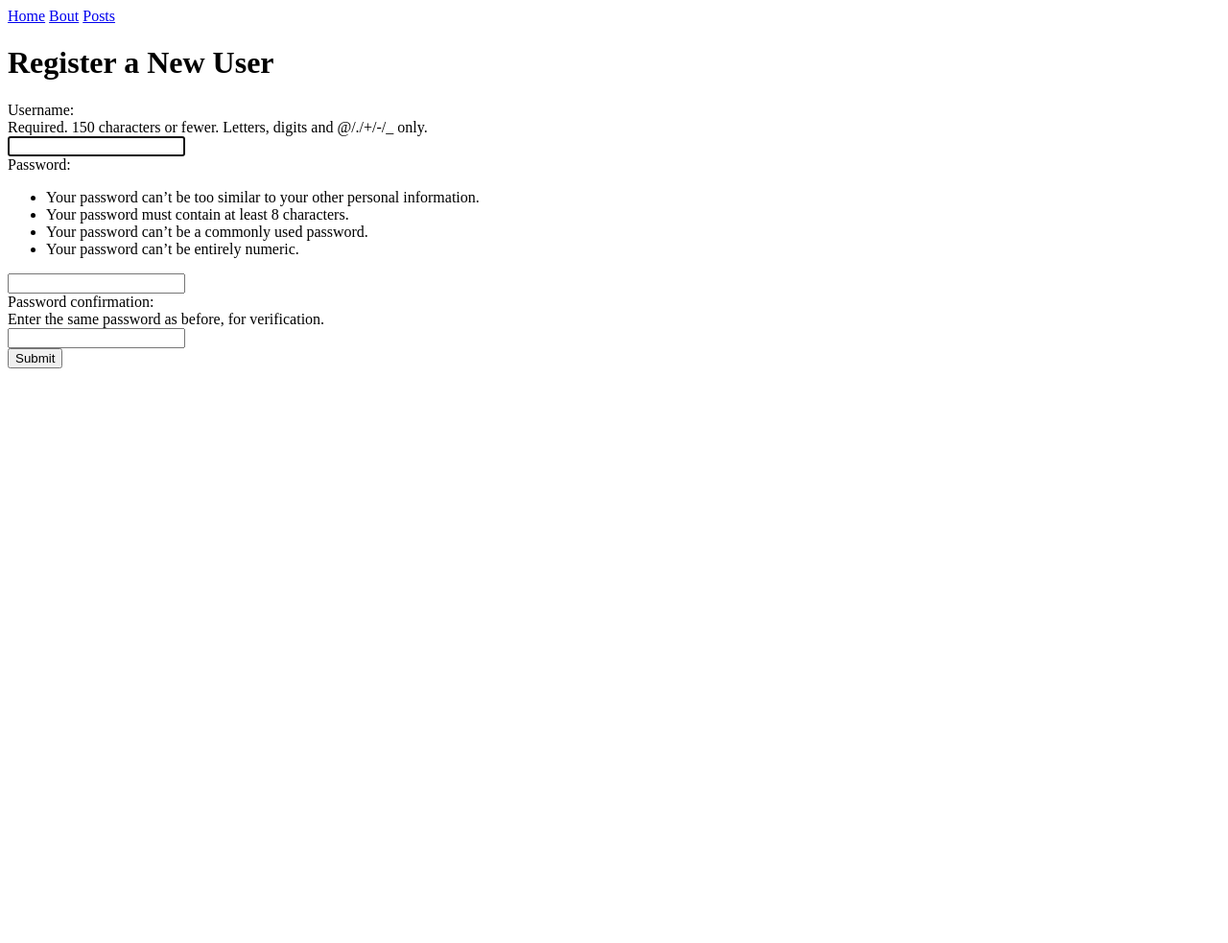
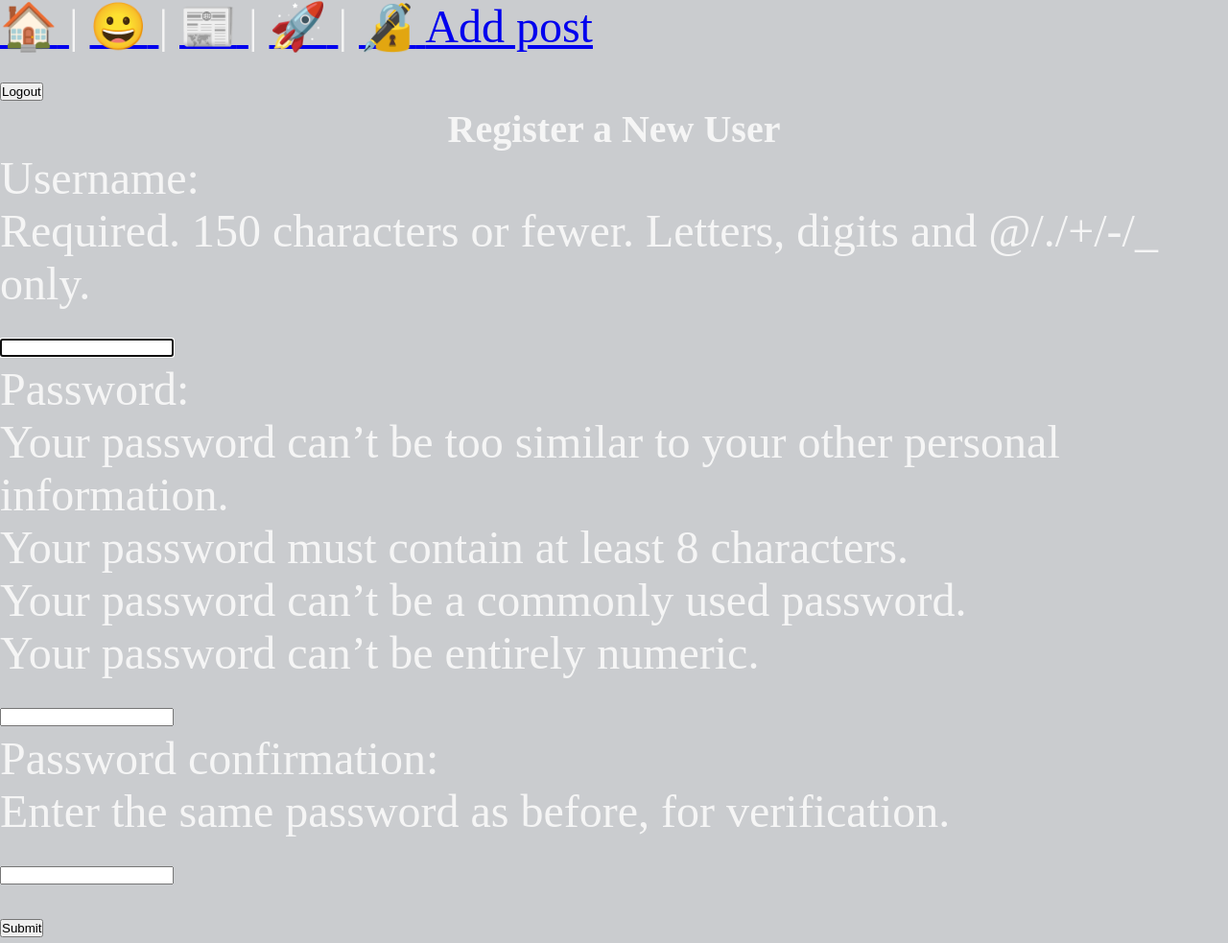
Before and after one commit to Buberintwari/lesson01, a Django app: page /users/register/ in a window 1280 px wide. Shown: the whole page at 96% size. Before the commit the page ends 384 px from the top, so only its background shows below. Run offline with Django 5.2, Linux system fonts and the light colour scheme.

Commit message:
last07192024

```diff
--- a/myproject/posts/templates/posts/posts_list.html
+++ b/myproject/posts/templates/posts/posts_list.html
@@ -12,7 +12,7 @@ Posts List
 
 <article class="post" >
 <h2>
-    <a href="{% url 'post_page' slug=post.slug %}">
+    <a href="{% url 'posts:page' slug=post.slug %}">
         {{ post.title}}
     </a>
 
--- a/myproject/posts/urls.py
+++ b/myproject/posts/urls.py
@@ -1,9 +1,10 @@
-from django.urls import path # type: ignore
+from django.urls import path
 from . import views
 
-#app_name ='posts'
+app_name = 'posts'
 
 urlpatterns = [
-    path('', views.posts_list, name="posts"),
-    path('<slug:slug>', views.post_page, name="post_page"),
+    path('', views.posts_list, name="list"),
+    path('new-post/', views.post_new, name="new-post"),
+    path('<slug:slug>/', views.post_page, name="page"),
 ]
--- a/myproject/static/css/style.css
+++ b/myproject/static/css/style.css
@@ -1,4 +1,4 @@
-/*{
+*{
     padding: 0;
     margin: 0;
     box-sizing: border-box;
@@ -10,9 +10,9 @@
 body{
     min-height: 100vh;
     display: grid;
-   place-content: center;
-     font-size: 3rem;
-    background-color: rgb(244, 154, 154);
+    place-content: center;
+    font-size: 3rem;
+    background-color: rgb(202, 204, 207);
     color: whitesmoke;
 
 }
@@ -39,5 +39,3 @@ h1,h2{
     max-width: 800px;
 
 }
-
-*/
--- a/myproject/templates/layout.html
+++ b/myproject/templates/layout.html
@@ -8,22 +8,40 @@
         {% block title %}
             Django App
         {% endblock %}
-
     </title>
     <link rel="stylesheet" href="{% static 'css/style.css' %}">
     <script src="{% static 'js/main.js' %}" defer></script>
 </head>
 <body>
     <nav>
-<a href="/">Home</a>
-<a href="/about">Bout</a>
-<a href=" {% url 'posts' %}">Posts</a>
+        <a href="/">
+            <span role="img" aria-label="Home" title="Home">🏠</span>
+        </a> |
+        <a href="/about">
+            <span role="img" aria-label="About" title="About">😀</span>
+        </a> |
+        <a href="{% url 'posts:list' %}">
+            <span role="img" aria-label="Posts" title="Posts">📰</span>
+        </a> |
+        <a href="{% url 'users:register' %}">
+            <span role="img" aria-label="User Registration" title="User Registration">🚀</span>
+        </a> |
+        <a href="{% url 'users:login' %}">
+            <span role="img" aria-label="User Login" title="User Login">🔏</span>
+        </a>
+
+        <a href="{% url 'posts:new-post' %}">
+            <span role="img" aria-label="New Post" title="New Post">Add post</span>
+        </a>
+    <form class="logout" action="{%  url 'users:logout'%}"  method="post">
+        {% csrf_token %}
+        <button class="logout" aira-label="User Logout" title="User Logout">Logout</button>
+    </form>
+
     </nav>
     <main>
         {% block content %}
-{% endblock  %}
+        {% endblock %}
     </main>
-
-
 </body>
 </html>
--- a/myproject/users/templates/users/register.html
+++ b/myproject/users/templates/users/register.html
@@ -1,20 +1,14 @@
-
-
-{% extends "layout.html" %}
+{% extends 'layout.html' %}
 
 {% block title %}
     Register a New User
-{% endblock title %}
+{% endblock %}
 
 {% block content %}
-<h1> Register a New User</h1>
-
-<form class="form-with-validation"
-      action="/users/register/"
-method="post">
-{% csrf_token %}
-{{ form }}
-<button class="form-submit"> Submit</button>
-</form>
-
-{% endblock content %}
+    <h1>Register a New User</h1>
+    <form class="form-with-validation" action="/users/register/" method="post">
+        {% csrf_token %}
+        {{ form }}
+        <button class="form-submit">Submit</button>
+    </form>
+{% endblock %}
--- a/myproject/users/urls.py
+++ b/myproject/users/urls.py
@@ -1,9 +1,11 @@
-from django.urls import path # type: ignore
+from django.urls import path
 from . import views
 
-app_name ='users'
+app_name = 'users'
 
 urlpatterns = [
+
     path('register/', views.register_view, name="register"),
-
+    path('login/', views.login_view, name="login"),
+    path('logout/', views.logout_view, name="logout"),
 ]
--- a/myproject/users/views.py
+++ b/myproject/users/views.py
@@ -1,13 +1,32 @@
-from django.shortcuts import render, redirect # type: ignore
-from django.contrib.auth.forms import UserCreationForm # type: ignore
+from django.shortcuts import render, redirect
+from django.contrib.auth.forms import UserCreationForm, AuthenticationForm
+from django.contrib.auth import login, logout
+
 # Create your views here.
-
-def register_view (request):
+def register_view(request):
     if request.method == "POST":
         form = UserCreationForm(request.POST)
         if form.is_valid():
-            form.save()
+            login(request, form.save())
             return redirect("posts:list")
     else:
-            form = UserCreationForm()
-    return render(request,"users/register.html",{ "form": form })
+        form = UserCreationForm()
+    return render(request, "users/register.html", { "form": form })
+
+def login_view(request):
+    if request.method == "POST":
+        form = AuthenticationForm(data=request.POST)
+        if form.is_valid():
+            login(request, form.get_user())
+            if 'next' in request.POST:
+                return redirect(request.POST.get('next'))
+            else:
+                 return redirect("posts:list")
+    else:
+        form = AuthenticationForm()
+    return render(request, "users/login.html", { "form": form })
+
+def logout_view(request):
+    if request.method == "POST":
+        logout(request)
+        return redirect("posts:list")
```
Also changed, not shown: myproject/posts/templates/posts/post_new.html (added, +12 -0 lines), myproject/posts/templates/posts/post_page.html (+8 -15 lines), myproject/posts/views.py (+10 -4 lines), myproject/users/templates/users/login.html (added, +17 -0 lines), myproject/db.sqlite3. Lines whose indentation alone changed are shown as unchanged.
